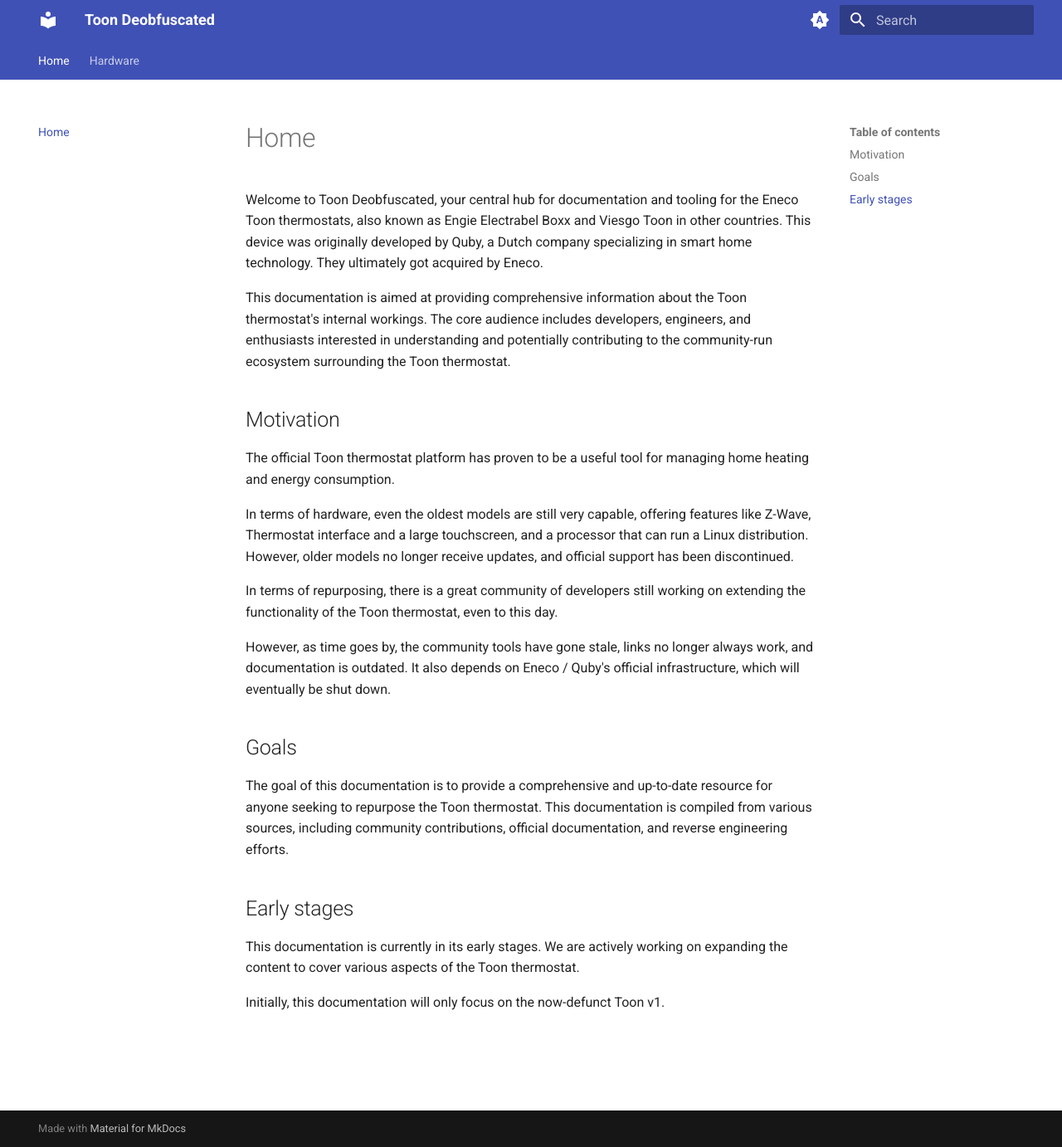
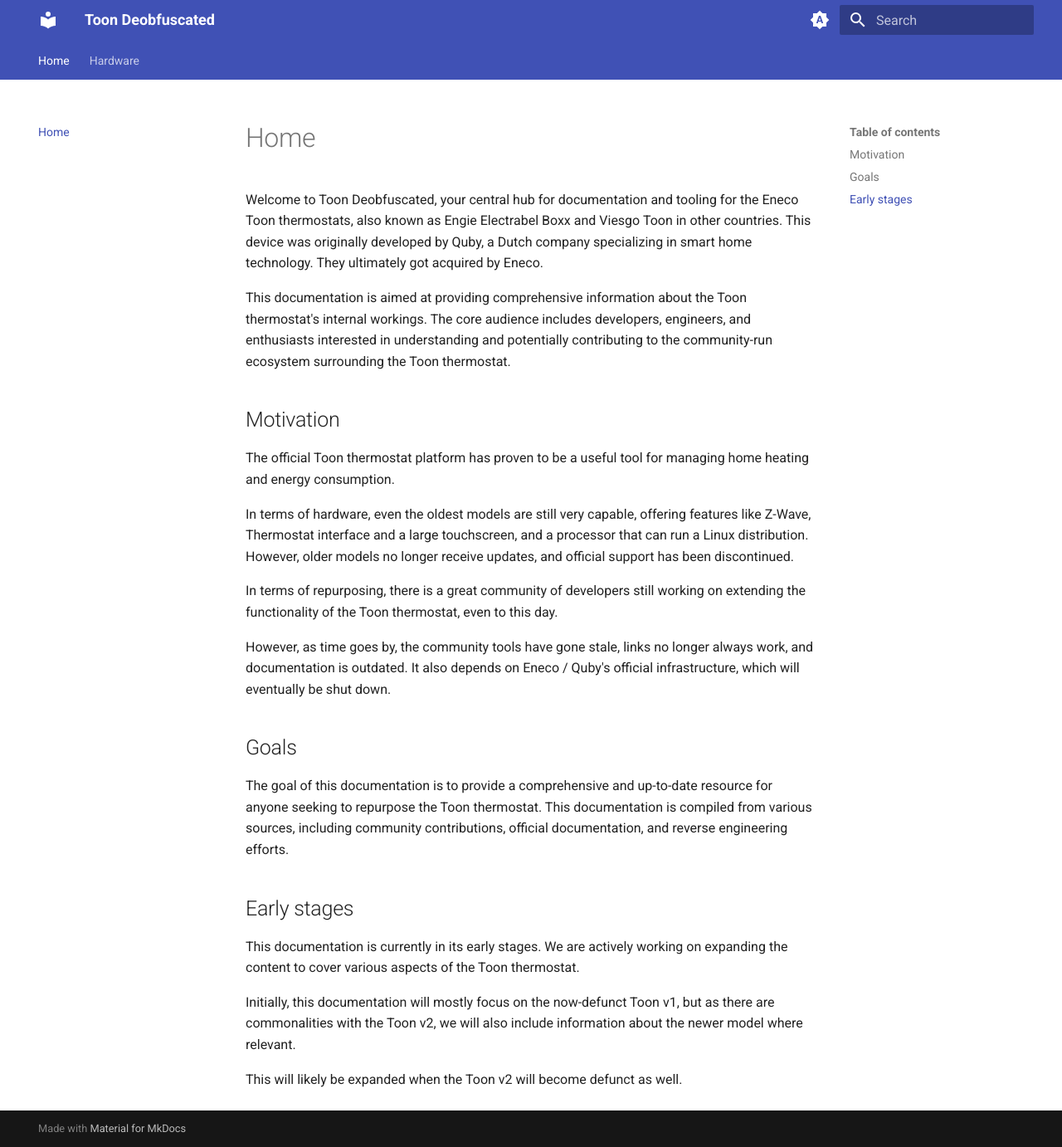
Before and after one commit to deobfuscated-org/toon, an MkDocs documentation site: the page built from docs/index.md, in a window 1280 px wide and 1382 px high. Shown: the whole window at 83% size. Built offline with MkDocs 1.6.1 and Material for MkDocs 9.7.7, drawn with Linux system fonts in a browser that asks for light colours.

Commit message:
Process feedback from @Habbie

```diff
--- a/docs/index.md
+++ b/docs/index.md
@@ -39,4 +39,8 @@
 This documentation is currently in its early stages. We are actively working
 on expanding the content to cover various aspects of the Toon thermostat.
 
-Initially, this documentation will only focus on the now-defunct Toon v1.
+Initially, this documentation will mostly focus on the now-defunct Toon v1,
+but as there are commonalities with the Toon v2, we will also include
+information about the newer model where relevant.
+
+This will likely be expanded when the Toon v2 will become defunct as well.
```
Also changed, not shown: docs/hardware/index.md (+1 -1 lines), docs/hardware/toonv1.md (+22 -12 lines).
